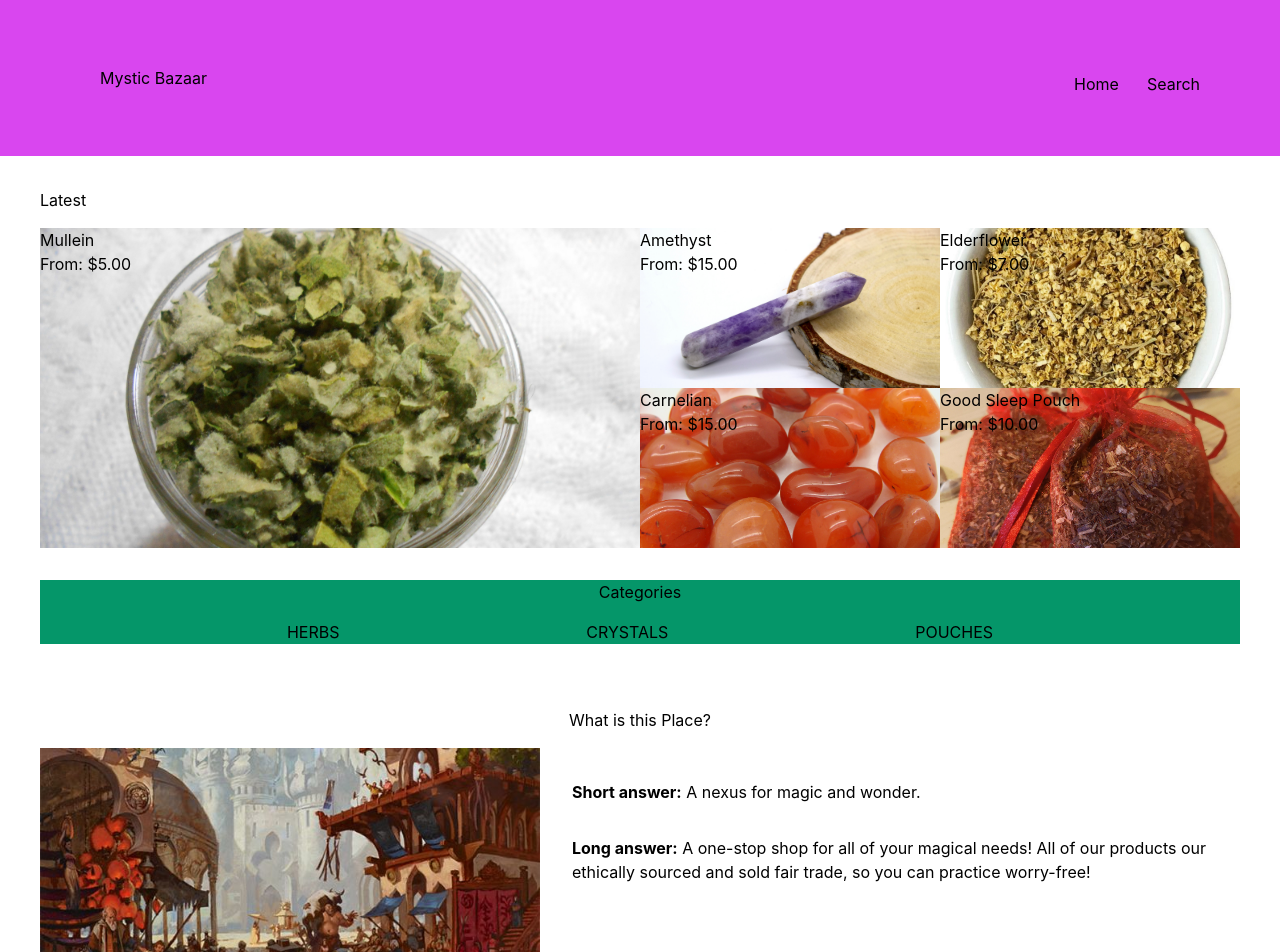
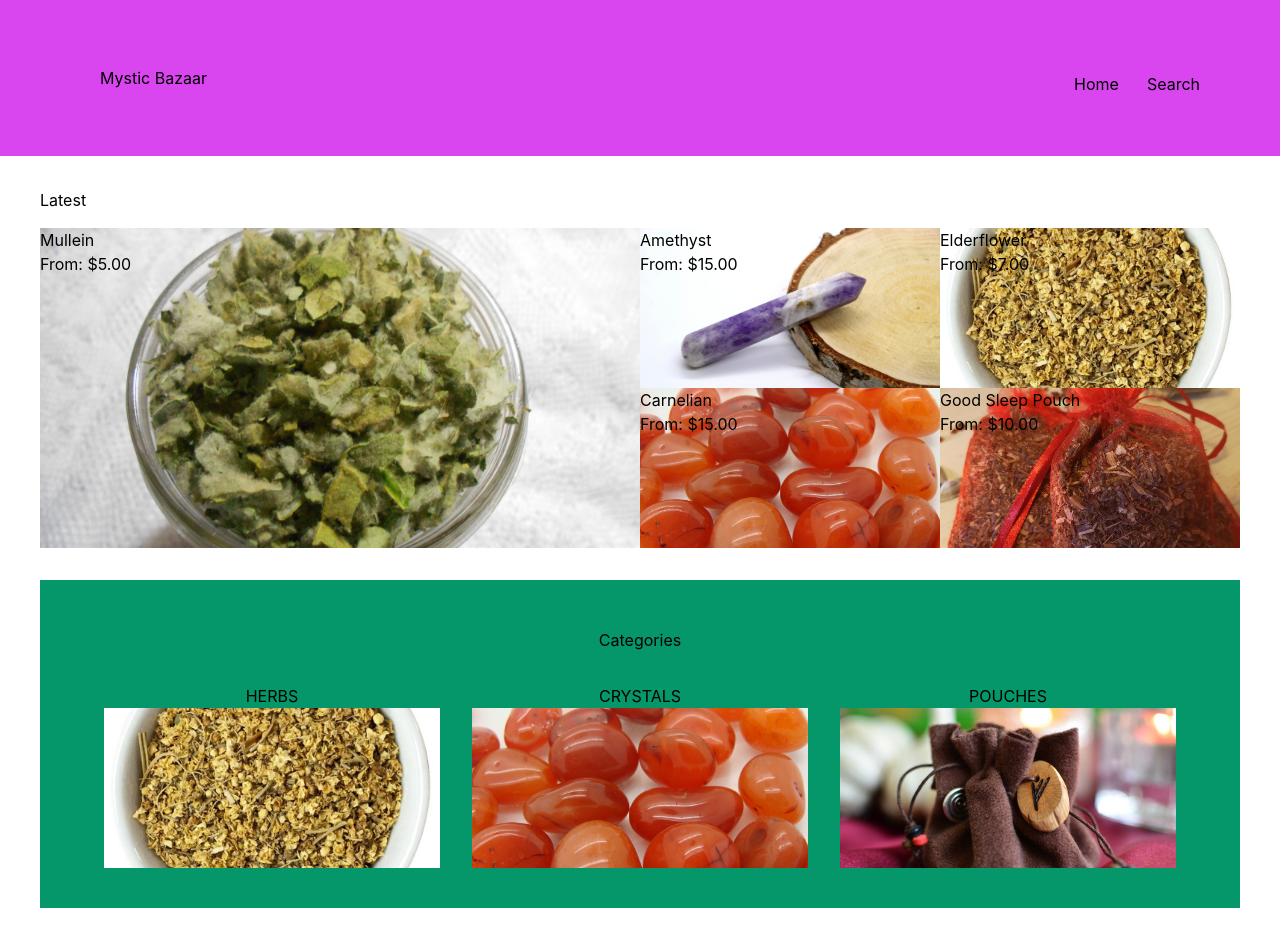
Before and after one commit to LeeGee64/mystic-bazaar-v2, a Next.js app: page / in a window 1280 px wide. Shown: the top 952 px of the page. Built offline with nearby package versions, Linux system fonts and the light colour scheme; a web font is replaced by a local one.

Commit message:
categoryPreview component and implementation

```diff
--- /dev/null
+++ b/components/products/categoryPreview.js
@@ -0,0 +1,31 @@
+import Image from 'next/image'
+import Link from 'next/link'
+
+export default function CatPreview({catName, productArray}) {
+
+const catArray = productArray.filter(p=> {if(p.category.includes(catName)){
+       return p;
+    }});
+
+const catImage = catArray[Math.floor(Math.random() * (catArray.length-1))].images[0].url;
+
+    return (
+
+    <div class="relative h-full" key={catName} id={catName}>
+        <h4 class="w-full text-center">{catName.toUpperCase()}</h4>
+        <div class="relative h-full">
+        <Link href= {`/categories/${catName}`}>
+            <Image alt={catName}
+                    src={catImage}
+                    placeholder= "blur"
+                    blurDataURL={'data:/product-img-placeholder.svg'}
+                    fill
+                    objectFit= "cover"
+                    priority
+                    />
+        </Link>
+        </div>
+    </div>
+
+    );
+}
--- a/components/products/preview.js
+++ b/components/products/preview.js
@@ -9,7 +9,8 @@ export default function Preview({productItem}) {
      <Link href= {`/products/${productItem.slug}`}>
         <Image alt={productItem.name}
                 src={productItem.images[0].url}
-                placeholder= "/product-img-placeholder.svg"
+                placeholder= "blur"
+                blurDataURL={'data:/product-img-placeholder.svg'}
                 fill
                 objectFit= "cover"
                 priority
--- a/pages/index.js
+++ b/pages/index.js
@@ -1,6 +1,7 @@
 import Image from 'next/image'
 import { getLatest } from './api/productOperations';
 import Layout from '/components/layouts/layout'
+import CatPreview from '../components/products/categoryPreview';
 import useSWR from 'swr';
 import Link from 'next/link'
 import LateGallery from '../components/galleries/lateGallery';
@@ -29,17 +30,22 @@ const { data, error } = useSWR(apiUrl, fetcher);
           <LateGallery lateArray={getLatest(prodArray,5)}/>
         </section>
 
-        <section class="my-[2rem] bg-emerald-600" id="category">
+        <section class="my-[2rem] p-[3rem] bg-emerald-600" id="category">
           <Link href='/categories'><h2 class="mb-[1rem] w-full text-center">Categories</h2></Link>
-          <ul class="flex flex-row justify-evenly">
-            {catArray.map((p)=> (<li key={p}><Link href= {`/categories/${p}`}>{p.toUpperCase()}</Link></li>))}
+          <ul class="flex flex-row">
+            {catArray.map((p)=> (<li key={p} class="h-[10rem] w-full m-[1rem]">
+              <CatPreview catName={p} productArray= {prodArray}/>
+              </li>))}
           </ul>
         </section>
 
         <section class="py-[2rem]" id="whatis">
           <h2 class="mb-[1rem] w-full text-center">What is this Place?</h2>
           <div class="flex flex-row">
-            <Image alt="the bazaar" src="/bazaar.jpeg" placeholder="/product-img-placeholder.svg" width={500} height={500} />
+            <figure>
+              <Image alt="the bazaar" src="/bazaar.jpeg" placeholder="/product-img-placeholder.svg" width={500} height={500} />
+              <figcaption>Welcome to the Mystic Bazaar!</figcaption>
+            </figure>
             <div class="px-[2rem] flex flex-col">
               <p class="mt-[2rem]"><span class="font-bold">Short answer:</span> A nexus for magic and wonder.</p>
               <p class="mt-[2rem]"><span class="font-bold">Long answer:</span> A one-stop shop for all of your magical needs!
```
